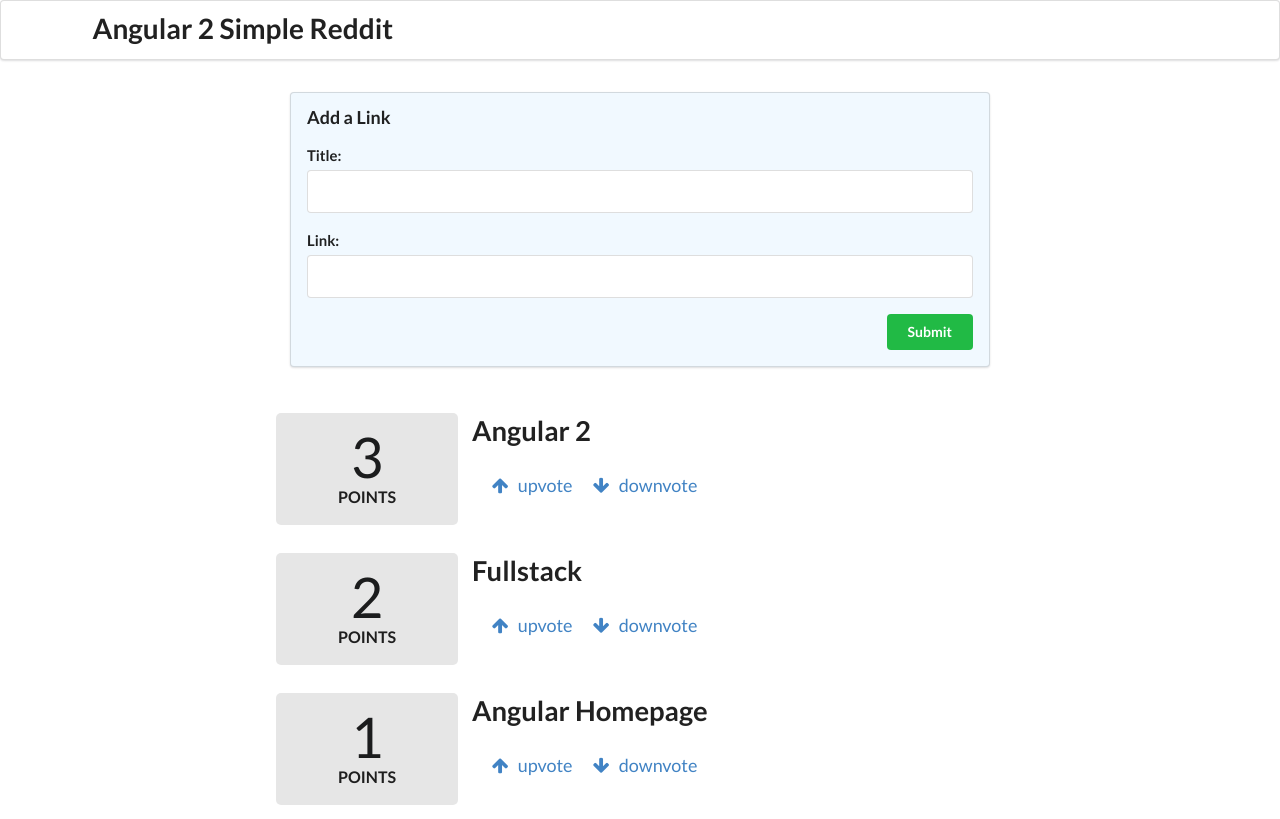
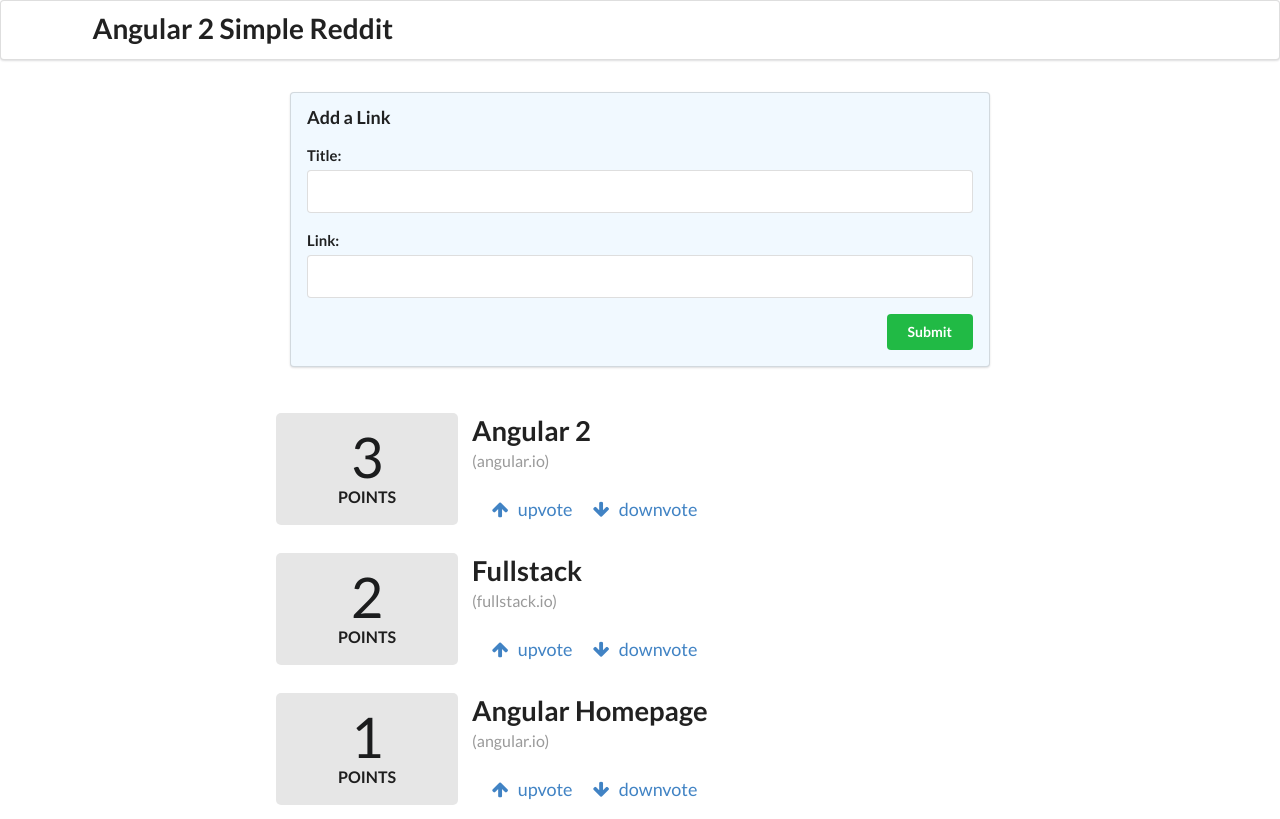
Before and after one commit to finnb/ng2-reddit, an Angular app: page / in a window 1280 px wide. Built offline with nearby package versions, Linux system fonts and the light colour scheme.

Commit message:
Finishing touches

```diff
--- a/src/app/app.component.html
+++ b/src/app/app.component.html
@@ -16,7 +16,7 @@
 
 <div class="ui grid posts">
   <app-article
-    *ngFor="let article of articles"
+    *ngFor="let article of sortedArticles()"
     [article]="article">
   </app-article>
 </div>
--- a/src/app/app.component.ts
+++ b/src/app/app.component.ts
@@ -24,4 +24,8 @@
     link.value = '';
     return false;
   }
+
+  sortedArticles(): Article[] {
+    return this.articles.sort((a: Article, b: Article) => b.votes - a.votes);
+  }
 }
--- a/src/app/article/article.component.html
+++ b/src/app/article/article.component.html
@@ -12,6 +12,7 @@
   <a href="{{ article.link }}" class="ui large header">
     {{ article.title }}
   </a>
+  <div class="meta">({{ article.domain() }})</div>
   <ul class="ui big horizontal list voters">
     <li class="item">
       <a href (click)="voteUp()">
```
